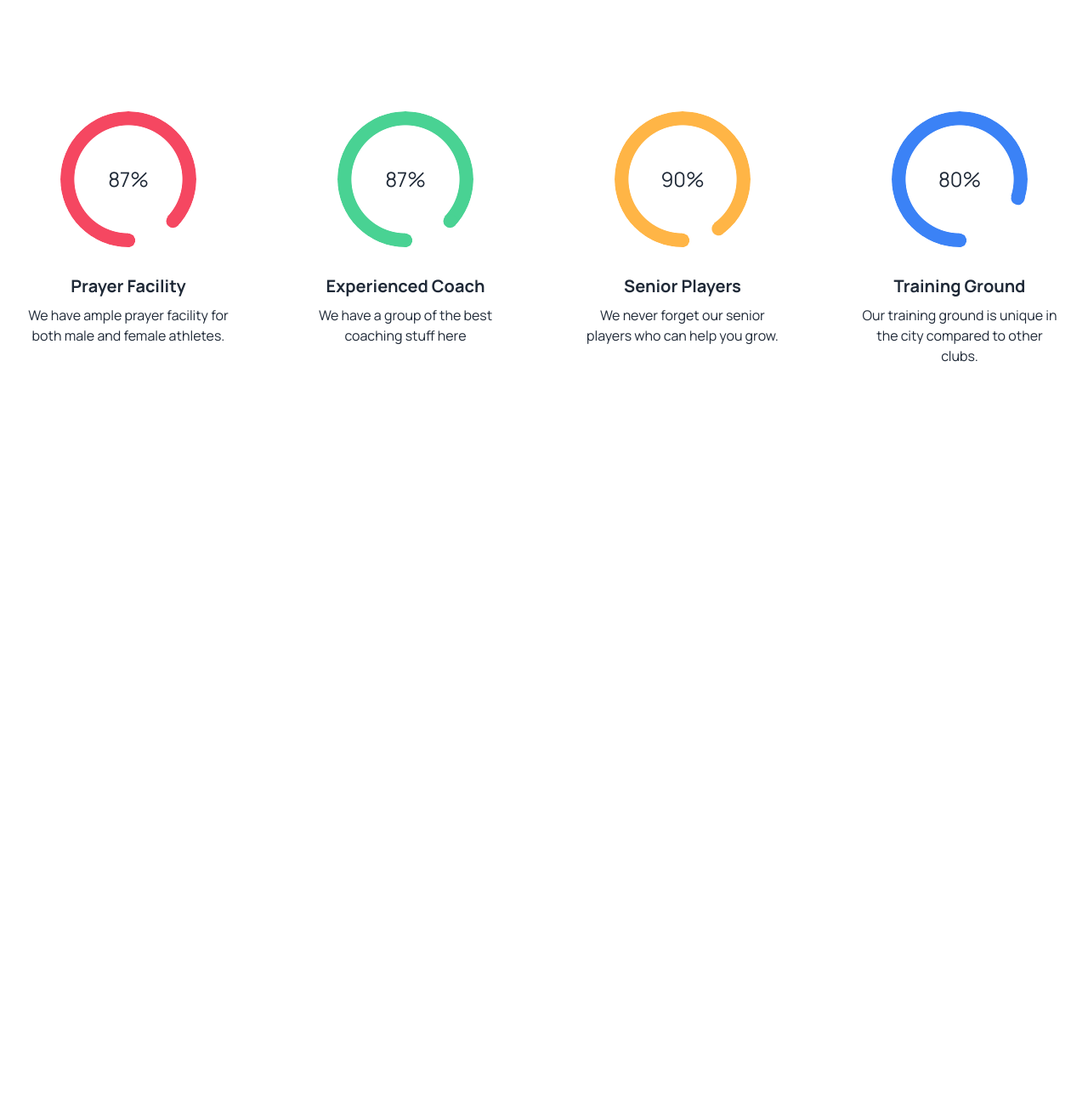
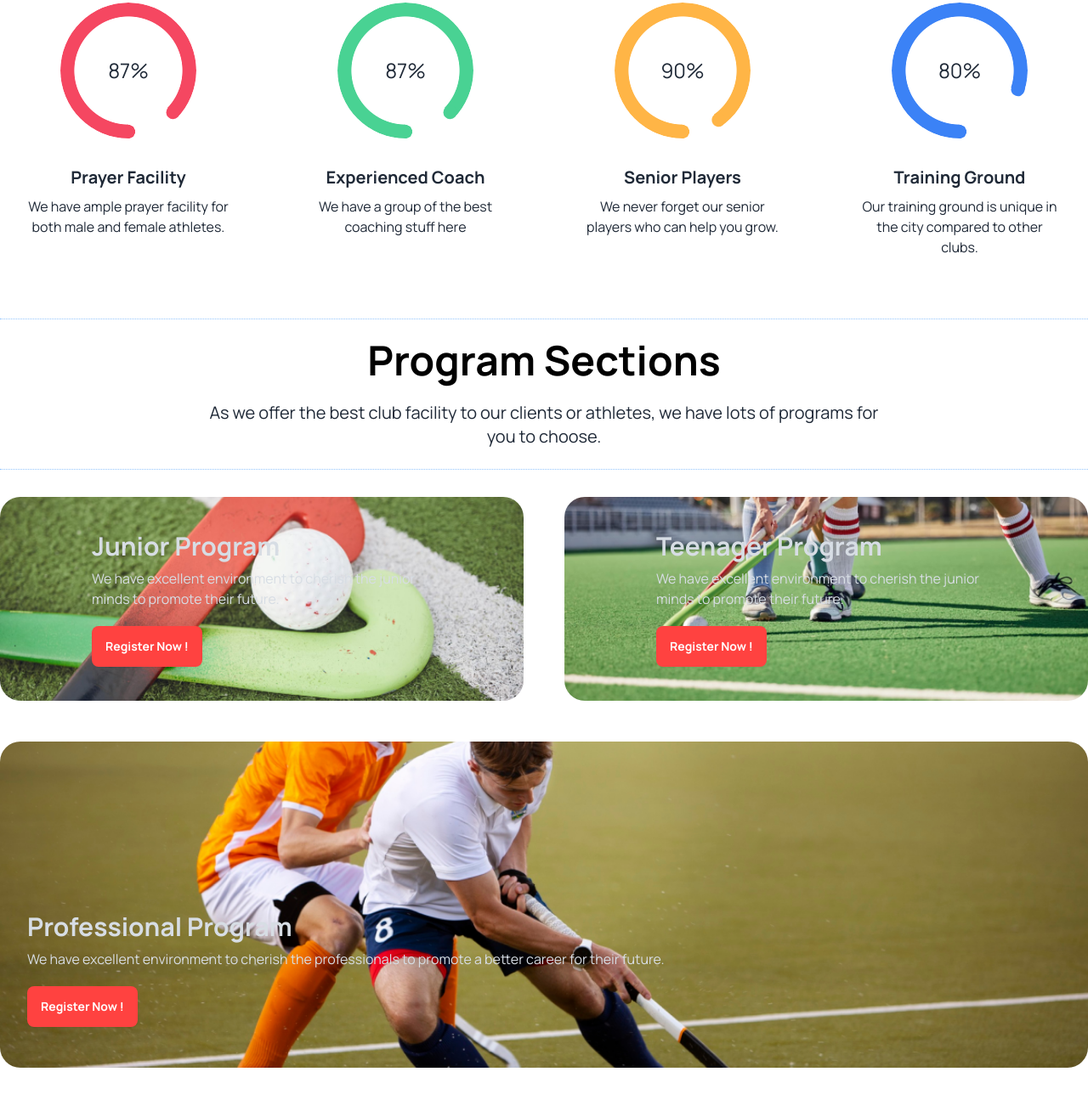
Before and after one commit to AhmedTufail/Assignment3, a plain HTML site: page index.html in a window 1280 px wide. Shown: the part 1075-2370 px from the top of the page at 85% size. Before the commit the page ends 1546 px from the top, so only its background shows below. Drawn offline with nearby package versions, Linux system fonts and the light colour scheme.

Commit message:
grid finished

```diff
--- a/index.html
+++ b/index.html
@@ -152,7 +152,7 @@
     </header>
     <main class="container mx-auto">
       <!-- professional section starts here -->
-      <div class="text-center border-y border-dotted border-blue-300 my-32">
+      <div class="text-center border-y border-dotted border-blue-300 my-16">
         <h1 class="text-2xl lg:text-5xl  my-6 font-bold text-black">Professional Hockeys Club</h1>
         <p class="text-xl lg:px-36 pb-6">Ours is the best Hockeys Club in the town to help you shine your career as a hockey player while getting the best fitness facility.</p>
       </div>
@@ -165,7 +165,6 @@
         <div class="card-body items-center text-center">
           <h2 class="card-title">Prayer Facility</h2>
           <p>We have ample prayer facility for both male and female athletes.</p>
-
         </div>
       </div>
       <!-- card 2 -->
@@ -175,7 +174,6 @@
         <div class="card-body items-center text-center">
           <h2 class="card-title">Experienced Coach</h2>
           <p>We have a group of the best coaching stuff here</p>
-
         </div>
       </div>
       <!--  card 3-->
@@ -185,7 +183,6 @@
         <div class="card-body items-center text-center">
           <h2 class="card-title">Senior Players</h2>
           <p>We never forget our senior players who can help you grow.</p>
-
         </div>
       </div>
       <!-- card 4 -->
@@ -200,6 +197,61 @@
       </div>
       <!-- professional hockeys cards here -->
       <!-- professional section ends here -->
+
+      <!-- programs sections starts here -->
+      <div class="text-center border-y border-dotted border-blue-300 my-8">
+        <h1 class="text-2xl lg:text-5xl  my-6 font-bold text-black">Program Sections</h1>
+        <p class="text-xl lg:px-60 pb-6">As we offer the best club facility to our clients or athletes, we have lots of programs for you to choose. </p>
+      </div>
+
+      <!-- program section starts here -->
+      <div class="grid grid-cols-2 gap-12">
+        <div class="">
+          <div class="hero min-h-fit rounded-3xl" style="background-image: url(/Images/2.png);">
+            <div class="bg-opacity-30"></div>
+            <div class="hero-content text-left text-neutral-content">
+              <div class="max-w-md p-6">
+                <h1 class="mb-2 text-3xl font-bold">Junior Program</h1>
+                <p class="mb-5">We have excellent environment to cherish the junior minds to promote their future.</p>
+                <button class="btn bg-[#ff4240] border-0 text-white">Register Now !</button>
+              </div>
+            </div>
+          </div>
+        </div>
+        <div class=" ">
+          <div class="">
+            <div class="hero min-h-fit rounded-3xl" style="background-image: url(/Images/3.png);">
+              <div class="bg-opacity-30"></div>
+              <div class="hero-content text-left text-neutral-content">
+                <div class="max-w-md p-6">
+                  <h1 class="mb-2 text-3xl font-bold">Teenager Program</h1>
+                  <p class="mb-5">We have excellent environment to cherish the junior minds to promote their future.</p>
+                  <button class="btn bg-[#ff4240] border-0 text-white">Register Now !</button>
+                </div>
+              </div>
+            </div>
+          </div>
+      </div>
+
+      </div>
+      <div class="grid grid-cols-1 my-12 ">
+        <div class="grid grid-cols-1">
+          <div class="hero min-h-96 relative rounded-3xl" style="background-image: url(/Images/4.png);">
+            <div class="bg-opacity-30"></div>
+            <div class="hero-content text-left text-neutral-content">
+              <div class="absolute left-2 top-44 p-6">
+                <h1 class="mb-2 text-3xl font-bold">Professional Program</h1>
+                <p class="mb-5">We have excellent environment to cherish the professionals to promote a better career for their future.</p>
+                <button class="btn bg-[#ff4240] border-0 text-white">Register Now !</button>
+              </div>
+            </div>
+          </div>
+        </div>
+      </div>
+
+
+      <!-- program section ends here -->
+      <!-- programs sections ends here -->
     </main>
     <footer>
 
```
